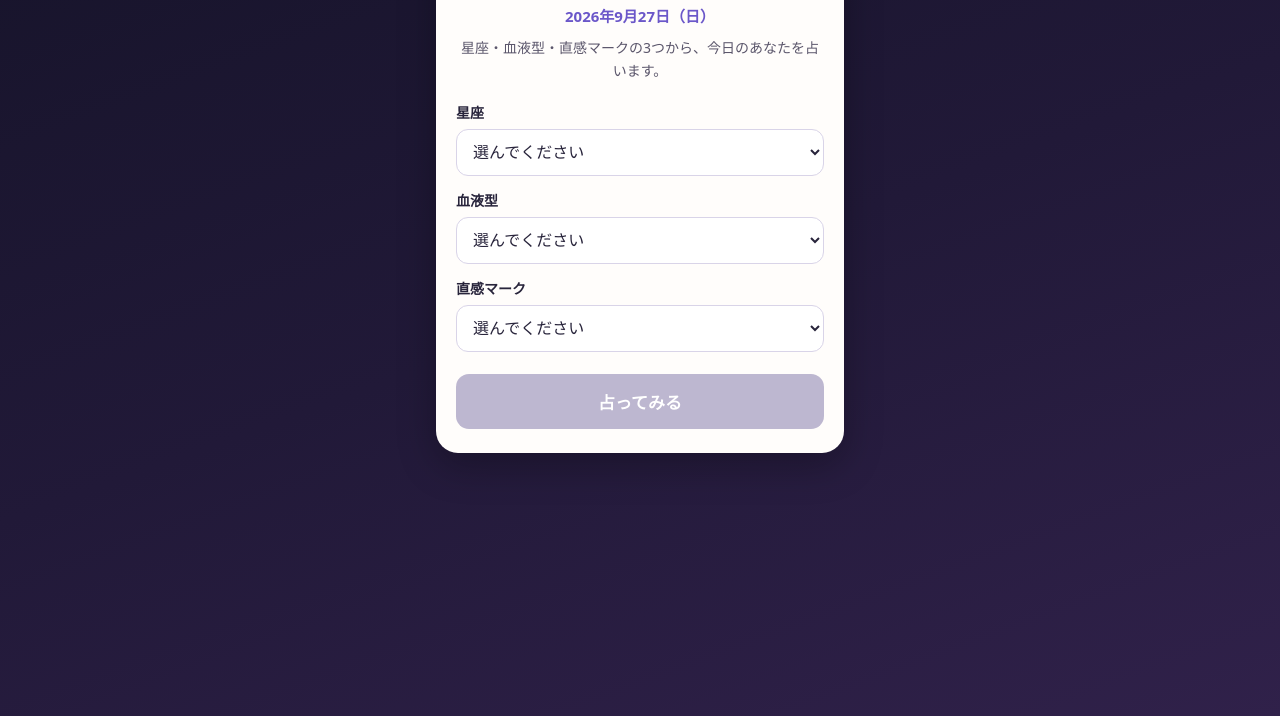
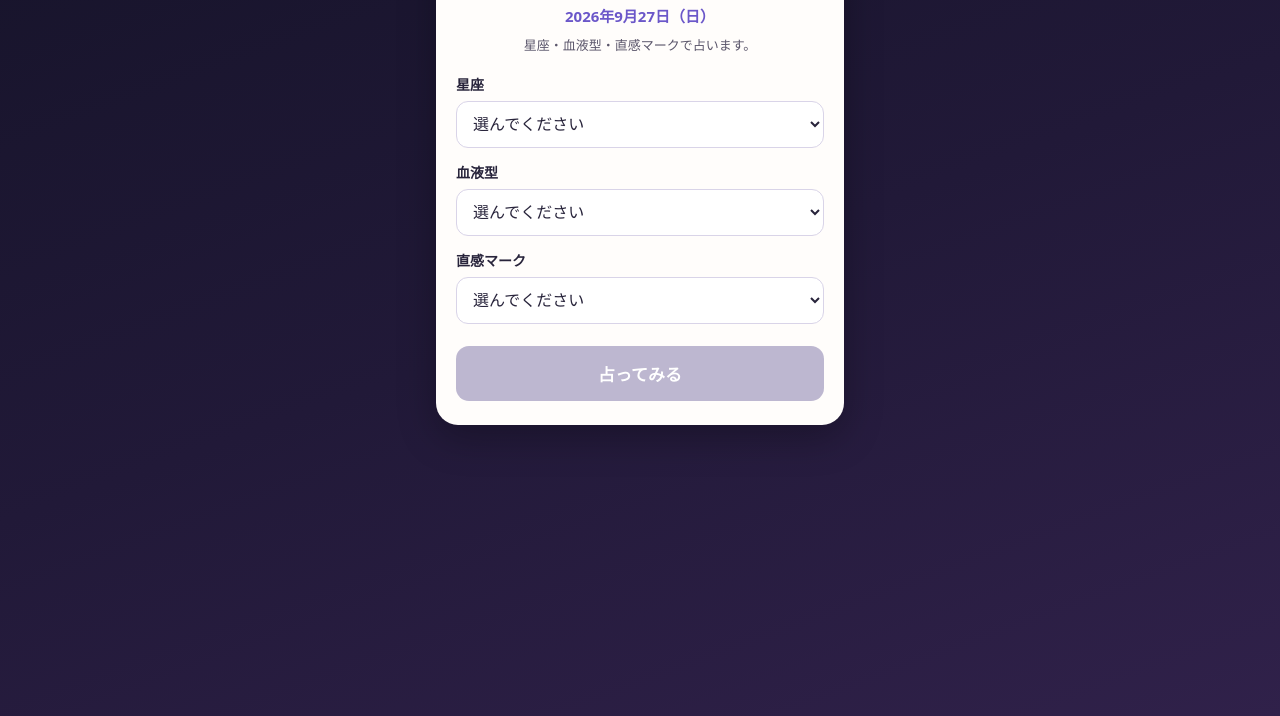
Before and after one commit to junta002-code/fortune-ai-app, a plain HTML site: page index.html in a window 1280 px wide. Shown: the part 84-800 px from the top of the page. Drawn offline with Linux system fonts and the light colour scheme.

Commit message:
タイトル下の説明文を短くしてスマホでも一行表示に調整。

```diff
--- a/index.html
+++ b/index.html
@@ -12,7 +12,7 @@
     .card{background:#fffdfb;border-radius:22px;padding:22px 20px 24px;box-shadow:0 12px 38px rgba(0,0,0,.28)}
     h1{margin:0;text-align:center;font-size:27px;letter-spacing:.02em}
     .date{margin:8px 0 4px;text-align:center;font-size:15px;font-weight:700;color:#6b57c9}
-    .lead{margin:10px 0 20px;text-align:center;line-height:1.65;font-size:14px;color:#5b566b}
+    .lead{margin:10px 0 20px;text-align:center;line-height:1.4;font-size:13px;white-space:nowrap;color:#5b566b}
     .field{margin-top:14px}
     label{display:block;margin-bottom:7px;font-size:14px;font-weight:700}
     .select-row{display:flex;align-items:center;gap:10px}
@@ -32,7 +32,7 @@
     <section class="card">
       <h1>🔮 AIトリプル占い</h1>
       <div class="date" id="today"></div>
-      <p class="lead">星座・血液型・直感マークの3つから、今日のあなたを占います。</p>
+      <p class="lead">星座・血液型・直感マークで占います。</p>
 
       <div class="field">
         <label for="zodiac">星座</label>
```
